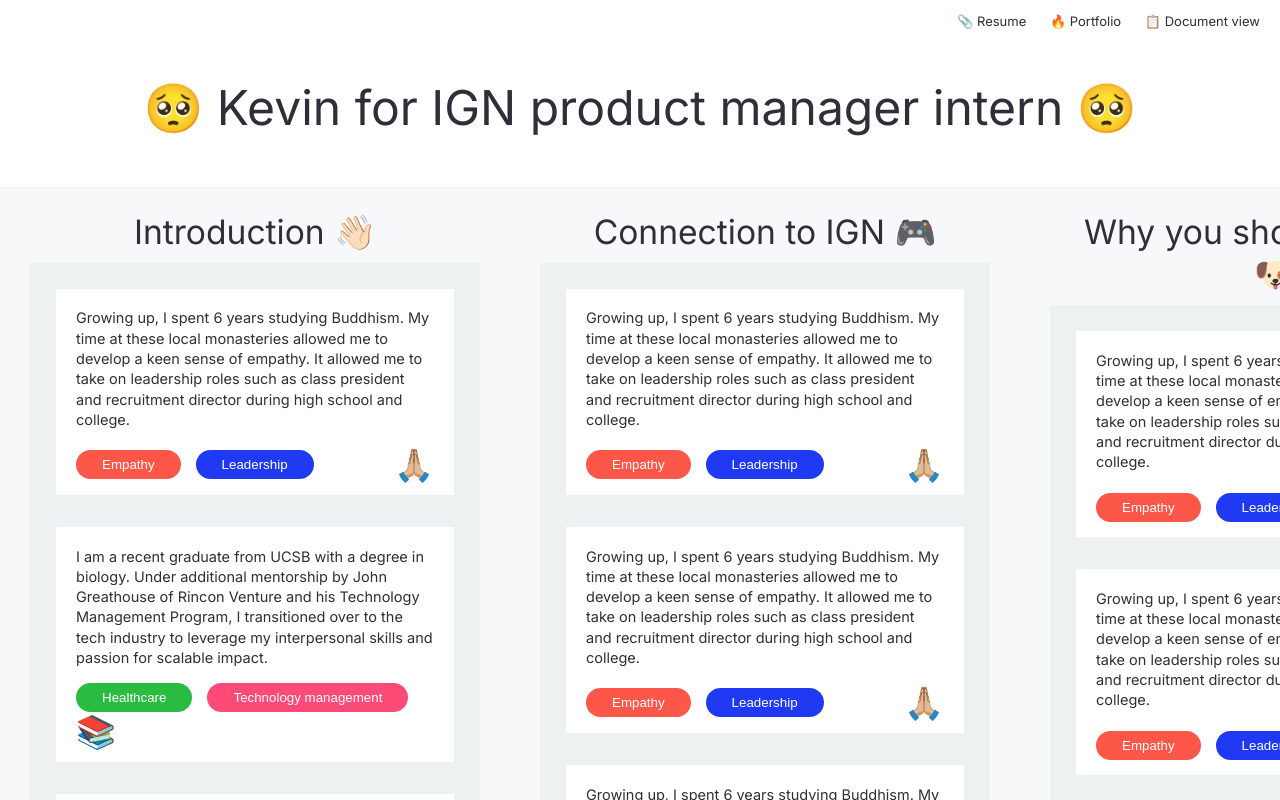
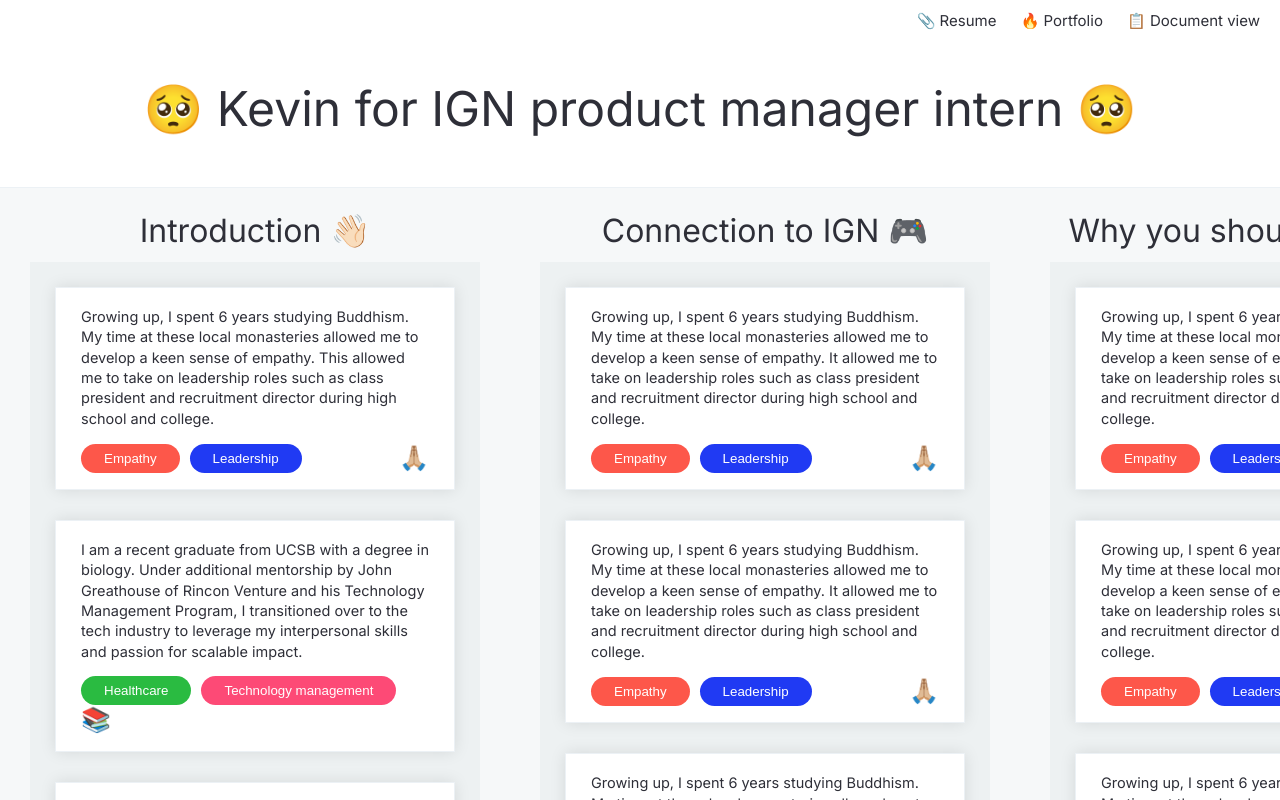
Before and after one commit to kevinnguyen805/ignapp, a React (Create React App) app: page / in a window 1280 px wide. Shown: the top 800 px of the page. Built offline with nearby package versions, Linux system fonts and the light colour scheme.

Commit message:
fixing dimensional sizing

```diff
--- a/public/index.html
+++ b/public/index.html
@@ -2,7 +2,7 @@
 <html lang="en">
   <head>
     <meta charset="utf-8" />
-    <link rel="icon" href="%PUBLIC_URL%/favicon.ico" />
+    <link rel="icon" href="favicon.png" />
     <meta name="viewport" content="width=device-width, initial-scale=1" />
     <meta name="theme-color" content="#000000" />
     <meta
@@ -24,7 +24,7 @@
       work correctly both with client-side routing and a non-root public URL.
       Learn how to configure a non-root public URL by running `npm run build`.
     -->
-    <title>React App</title>
+    <title>Kevin Nguyen | IGN PM Intern</title>
   </head>
   <body>
     <noscript>You need to enable JavaScript to run this app.</noscript>
--- a/src/components/Intro.js
+++ b/src/components/Intro.js
@@ -11,7 +11,7 @@
                     </div>
                     <div className="column-content-container">
                          <div className="column-content">
-                              <p className="content">Growing up, I spent 6 years studying Buddhism. My time at these local monasteries allowed me to develop a keen sense of empathy. It allowed me to take on leadership roles such as class president and recruitment director during high school and college.</p>
+                              <p className="content">Growing up, I spent 6 years studying Buddhism. My time at these local monasteries allowed me to develop a keen sense of empathy. This allowed me to take on leadership roles such as class president and recruitment director during high school and college.</p>
                               <div className="content-labels">
                                    <div className="button-container">
                                         <button className="button-label red">Empathy</button>
@@ -48,7 +48,7 @@
                               </div>
                          </div>
                          <div className="column-content">
-                              <p className="content">I love studying film in my free time. I've always been intrigued by the way cinematographers use elements like colors, symmetry, character arcs, and music scores to elicit emotions from their audience. It's these details that leaves a lasting impression.</p>
+                              <p className="content">I love studying film in my free time. I've always been intrigued by the way cinematographers use elements like colors, architecture, and music scores to elicit emotions from their audience. It's these details that leave a lasting impression.</p>
                               <div className="content-labels">
                                    <div className="button-container">
                                         <button className="button-label lightblue">Film art</button>
--- a/src/index.css
+++ b/src/index.css
@@ -45,7 +45,7 @@
   /* border:1px solid red; */
   border-top:1px solid #ECF1F5;
   background-color:#F6F8F9;
-  overflow-x: auto;
+  overflow-x: scroll;
   /* overflow-y: hidden; */
 }
 .column-container{
@@ -58,32 +58,34 @@
   margin-right:30px;
   /* overflow-y: auto !important; */
   /* height:100vh; */
-  padding-bottom:50px;
+  /* padding-bottom:50px; */
 }
 .column-title{
   /* border:1px solid green; */
-  font-size:2.1rem;
+  font-size:2rem;
   text-align:center;
 }
 .title{
   padding:0;
   margin:10px;
 }
-/* .smaller{
-  font-size:2rem;
-} */
+
 .column-content-container{
   /* border:1px solid yellow; */
   padding:10px;
   background-color:#EDF1F2;
-  height:100vh;
-  /* border:1px solid #ECF1F5; */
+  /* background-color:#EBECF0; */
+  /* background-color:#eaeced; */
+  /* height:700px;
+  overflow-y:scroll !important;
+  overflow:auto; */
 }
 .column-content{
+  box-shadow:0 0px 15px 0 rgba(0, 0, 0, 0.1);
   background-color:white;
   margin:15px;
-  margin-top:15px;
-  padding:5px 20px;
+  padding:5px 25px;
+  padding-bottom:10px;
   margin-bottom:30px;
   border:1px solid #ECF1F5;
   /* border:1px solid green; */
@@ -105,13 +107,14 @@
   padding:0;
   display:flex;
   justify-content:space-between;
+  /* border:1px solid red; */
 }
 .button-label{
   border:none;
-  padding:7px 26px;
+  padding:7px 23px;
   border-radius:20px;
   color:white;
-  margin-right:15px;
+  margin-right:10px;
 }
 .emoji-container{
   /* width:20%; */
@@ -119,7 +122,7 @@
 .emoji{
   margin:0;
   padding:0;
-  font-size:2rem;
+  font-size:1.5rem;
   text-align:right;
 }
 .citrics-tag{
@@ -140,7 +143,7 @@
 }
 .application-links{
   margin-left:20px;
-  font-size:13px;
+  font-size:15px;
   /* opacity:0.8; */
   cursor:pointer;
 }
```
Also changed, not shown: public/favicon.png (added).
